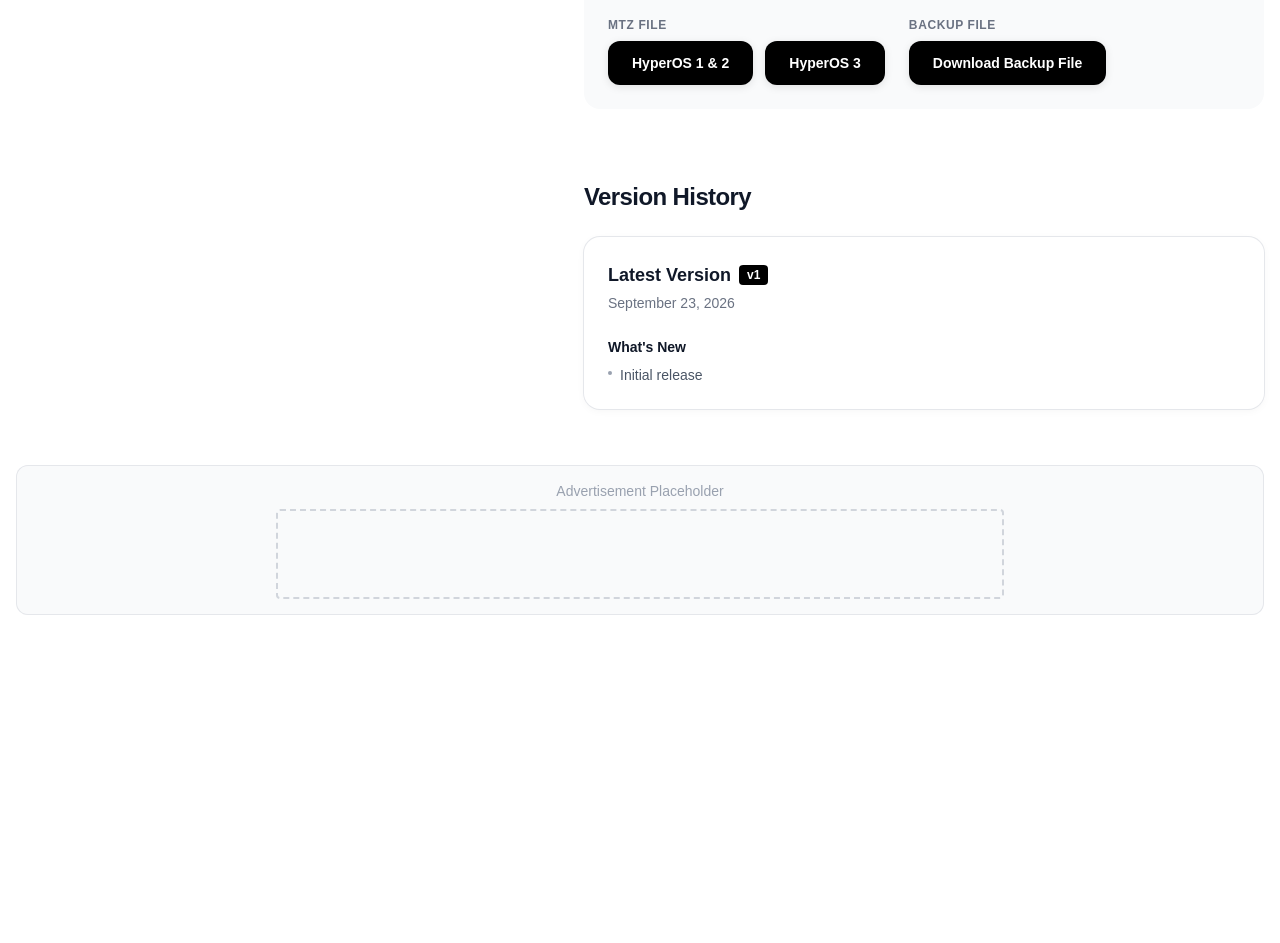
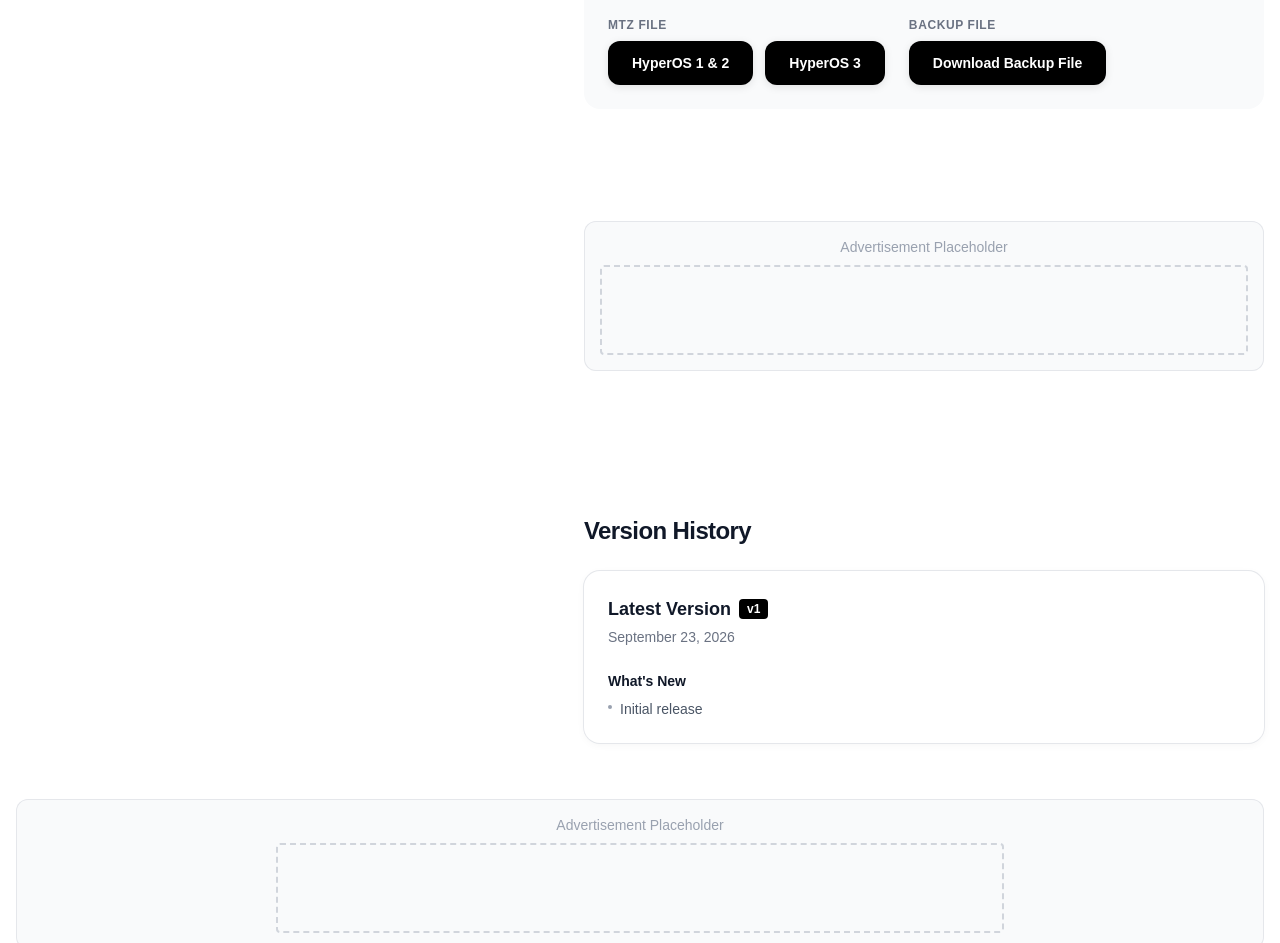
Before and after one commit to oxfurydesigns-droid/oxfury-designs, a Next.js app: page /theme/ox-clay in a window 1280 px wide. Shown: the part 1340-2283 px from the top of the page. Before the commit the page ends 2019 px from the top, so only its background shows below. Built offline with nearby package versions, Linux system fonts and the light colour scheme.

Commit message:
Add third ad placement below downloads

```diff
--- a/src/components/ThemeDetail.tsx
+++ b/src/components/ThemeDetail.tsx
@@ -3,6 +3,7 @@
 import ThemeDownloads from './ThemeDownloads';
 import VersionHistory from './VersionHistory';
 import ThemeGallery from './ThemeGallery';
+import AdBanner from './AdBanner';
 
 interface ThemeDetailProps {
   theme: Theme;
@@ -96,7 +97,11 @@
           </div>
         )}
 
-        <div className="mt-6">
+        <div className="mt-12 lg:mt-20">
+          <AdBanner />
+        </div>
+
+        <div className="mt-12 lg:mt-16">
           <VersionHistory
             currentVersion={theme.currentVersion}
             previousVersions={theme.previousVersions}
```
